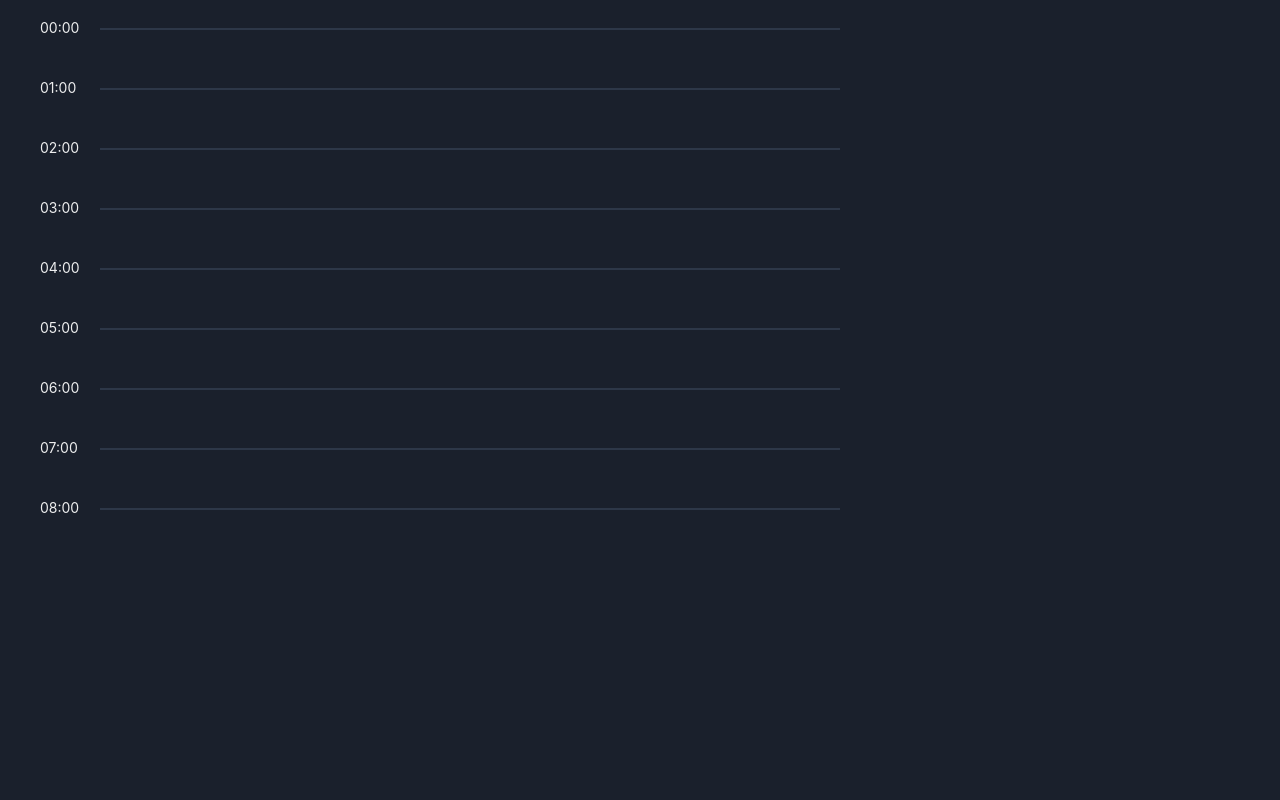
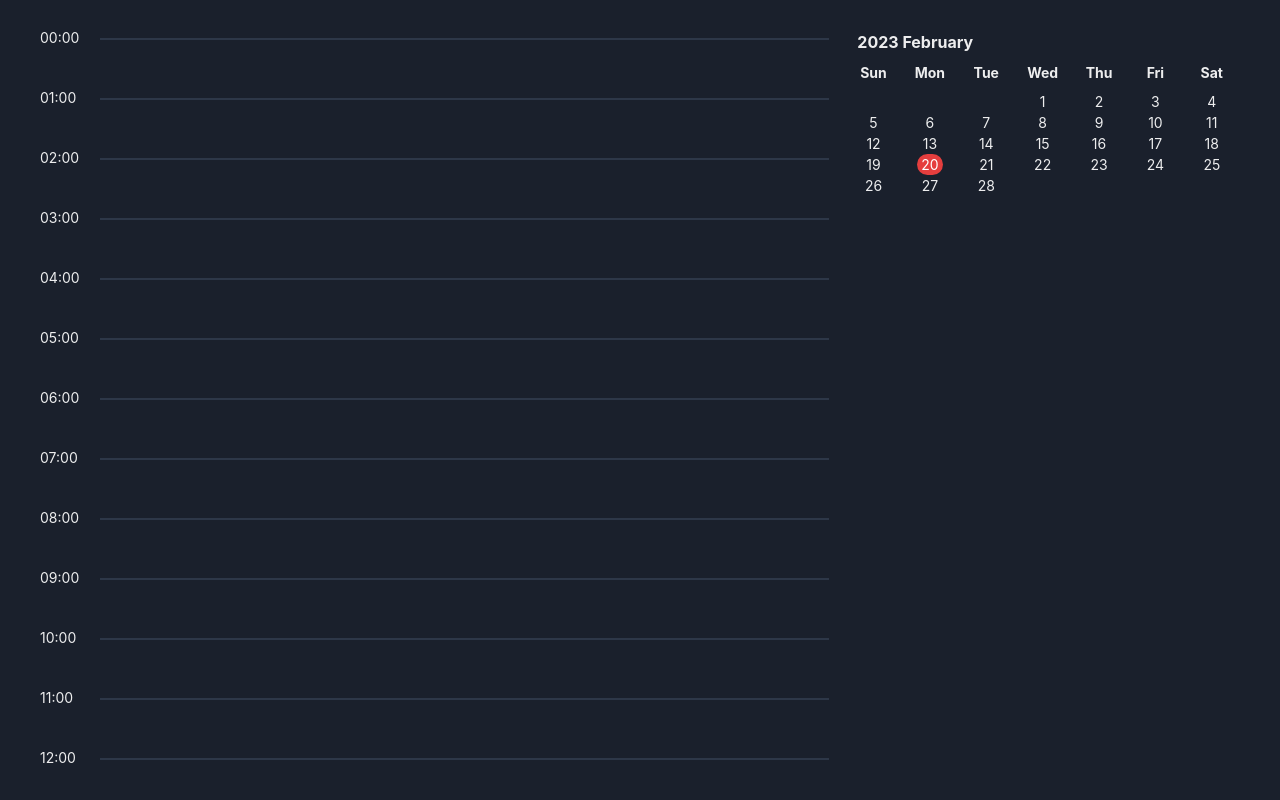
Before and after one commit to mesh-4/t, a Next.js app: page / in a window 1280 px wide. Built offline with nearby package versions, Linux system fonts and the light colour scheme.

Commit message:
feat: calendar implement

```diff
--- /dev/null
+++ b/src/features/calendar/index.tsx
@@ -0,0 +1,104 @@
+import * as React from "react"
+import { format, eachDayOfInterval, startOfWeek, endOfWeek, isSameDay } from "date-fns"
+import { Box, Flex, Text, Grid, GridItem } from "@chakra-ui/react"
+
+import { useStore } from "@/store"
+
+function CalendarHeader() {
+  const date = useStore((state) => state.date)
+
+  return (
+    <Box mb={2} pl={3}>
+      <Text fontWeight={700}>{format(new Date(date), "yyyy MMMM")}</Text>
+    </Box>
+  )
+}
+
+function CalendarWeek() {
+  const weekStart = startOfWeek(new Date())
+  const weekDays = eachDayOfInterval({ start: weekStart, end: endOfWeek(weekStart) })
+
+  return (
+    <Flex w="full" alignItems="center" aria-hidden="true" mb={2}>
+      {weekDays.map((day) => (
+        <Box key={day.toString()} flex="1" textAlign="center">
+          <Text fontSize="sm" fontWeight={700}>
+            {format(day, "EEE")}
+          </Text>
+        </Box>
+      ))}
+    </Flex>
+  )
+}
+
+type CalendarDayProps = {
+  date: string
+}
+
+function CalendarDay({ date }: CalendarDayProps) {
+  const displayDay = format(new Date(date), "d")
+  const selectedDate = useStore((state) => state.date)
+  const setDate = useStore((state) => state.setDate)
+
+  const isSelected = isSameDay(new Date(selectedDate), new Date(date))
+
+  const onDateChange = () => {
+    setDate(date)
+  }
+
+  return (
+    <GridItem tabIndex={-1} pos="relative" role="gridcell">
+      <Flex alignItems="center" justifyContent="center">
+        <Text
+          role="button"
+          fontSize="sm"
+          onClick={onDateChange}
+          {...(isSelected && {
+            px: 1,
+            bg: "red.500",
+            color: "white",
+            rounded: "full",
+          })}>
+          {displayDay}
+        </Text>
+      </Flex>
+    </GridItem>
+  )
+}
+
+function CalendarBody() {
+  const dateString = useStore((state) => state.date)
+  const [year, month] = dateString.split("/")
+
+  // start day of month
+  const start = new Date(`${year}/${month}/01`).getDay()
+
+  // number of days in month
+  const days = new Date(+year, +month, 0).getDate()
+
+  // array of days in month
+  const dateArray = Array.from({ length: days }, (_, i) => `${year}/${month}/${i + 1 < 10 ? "0" : ""}${i + 1}`)
+
+  return (
+    <Grid templateColumns="repeat(7, 1fr)" role="grid">
+      {Array.from({ length: start }, (_, i) => (
+        <GridItem key={i} tabIndex={-1} role="gridcell" aria-disabled="true" p={2} />
+      ))}
+      {dateArray.map((date) => (
+        <CalendarDay key={date} date={date} />
+      ))}
+    </Grid>
+  )
+}
+
+function Calendar() {
+  return (
+    <Flex flexDir="column">
+      <CalendarHeader />
+      <CalendarWeek />
+      <CalendarBody />
+    </Flex>
+  )
+}
+
+export default React.memo(Calendar)
--- a/src/pages/index.tsx
+++ b/src/pages/index.tsx
@@ -1,23 +1,31 @@
+import Head from "next/head"
 import { Box, Flex } from "@chakra-ui/react"
 
 import Boxer from "@/features/boxer"
+import Calendar from "@/features/calendar"
 
 export default function Home() {
   return (
+    <>
+      <Head>
+        <title>Timebox</title>
+      </Head>
       <Box
         mx="auto"
-      pt="20px"
-      pb="50px"
+        py="30px"
         w="95%"
         h="100vh"
         pos="relative"
         maxW={{ base: "375px", sm: "680px", md: "900px", lg: "1200px" }}>
         <Flex as="main" h="100%">
-        <Box flex="2" height="500px">
+          <Box flex="2" mr={4}>
             <Boxer />
           </Box>
-        <Box flex="1"></Box>
+          <Box flex="1">
+            <Calendar />
+          </Box>
         </Flex>
       </Box>
+    </>
   )
 }
--- a/src/store.ts
+++ b/src/store.ts
@@ -1,4 +1,5 @@
 import { create } from "zustand"
+import { format } from "date-fns"
 
 export type BoxEvent = {
   start: string
@@ -38,6 +39,9 @@ type Store = {
   pointer: PointerSet
   setPointer: (pointer: Partial<PointerSet>) => void
   resetPointer: () => void
+
+  date: string
+  setDate: (date: string) => void
 }
 
 export const useStore = create<Store>((set) => ({
@@ -53,4 +57,6 @@ export const useStore = create<Store>((set) => ({
   pointer: DEFAULT_POINTER,
   setPointer: (pointer) => set((state) => ({ pointer: { ...state.pointer, ...pointer } })),
   resetPointer: () => set({ pointer: DEFAULT_POINTER }),
+  date: format(new Date(), "yyyy/MM/dd"),
+  setDate: (date: string) => set({ date }),
 }))
```
Lines whose indentation alone changed are shown as unchanged.
